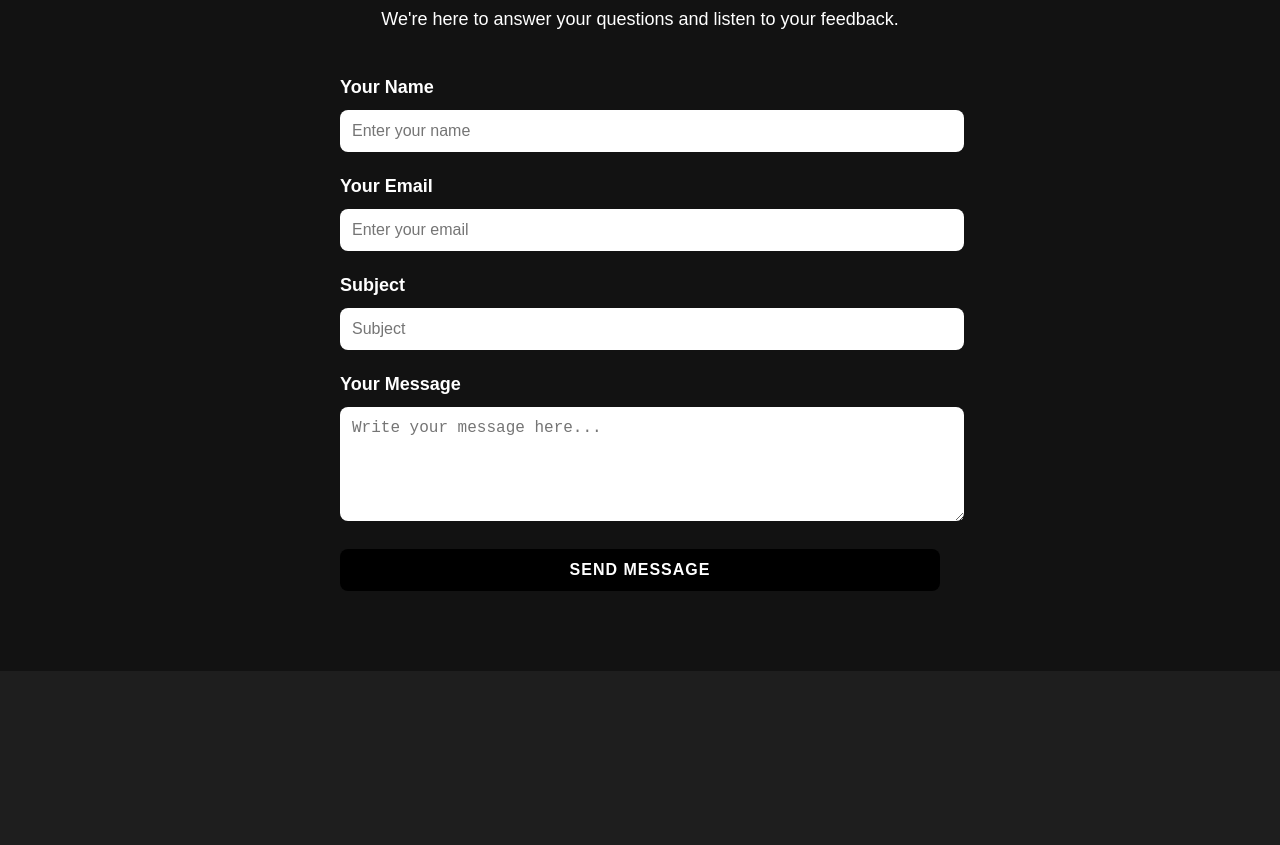
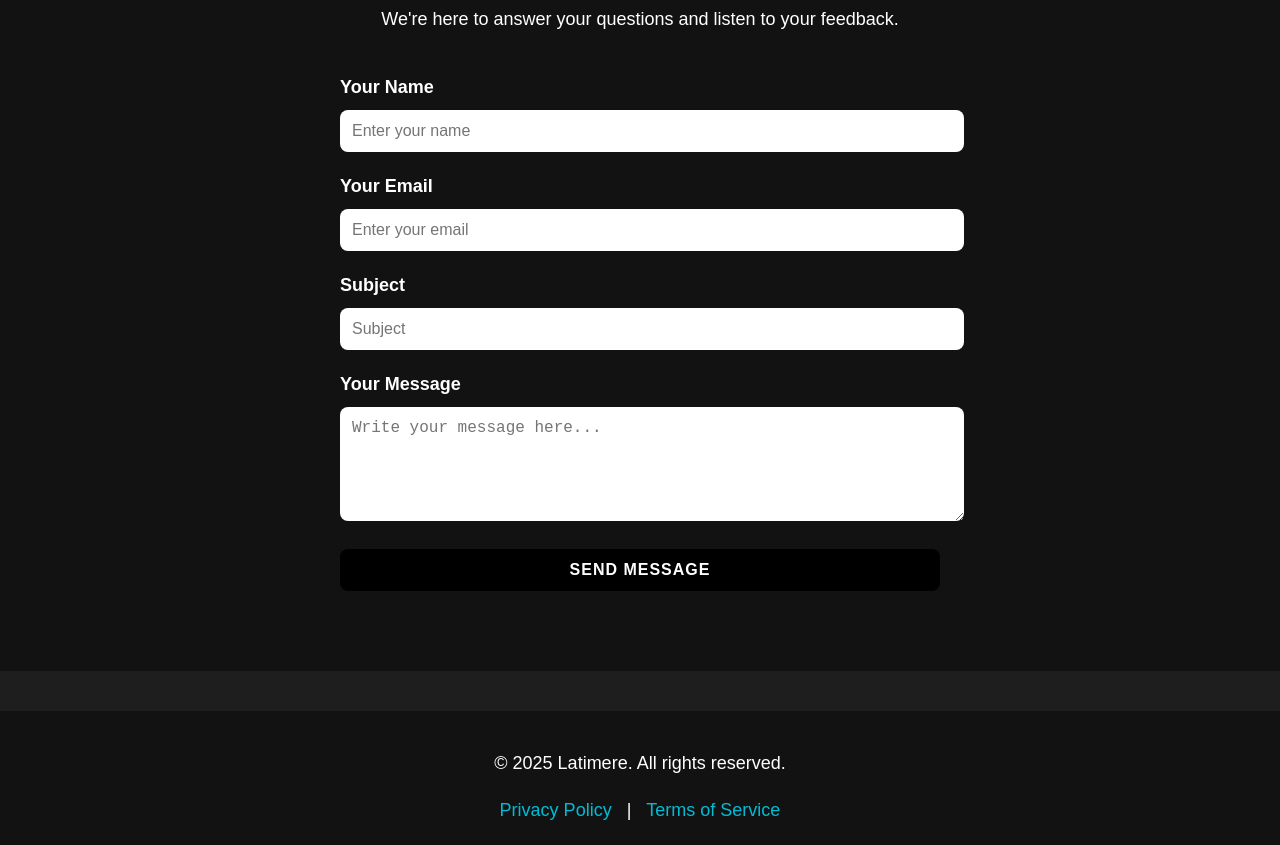
Before and after one commit to latimere1/latimere-website, a website: page contact.html in a window 1280 px wide. Shown: the part 256-1101 px from the top of the page. Before the commit the page ends 927 px from the top, so only its background shows below. Drawn offline with Linux system fonts and the light colour scheme.

Commit message:
Add files via upload

```diff
--- a/contact.html
+++ b/contact.html
@@ -79,6 +79,18 @@
       color: #00BCD4;
       text-decoration: none;
     }
+    .footer {
+      background-color: #121212;
+      color: white;
+      text-align: center;
+      padding: 20px;
+      margin-top: 40px;
+    }
+    .footer a {
+      color: #00BCD4;
+      text-decoration: none;
+      margin: 0 10px;
+    }
   </style>
 </head>
 <body>
@@ -122,6 +134,12 @@
     </div>
   </section>
 
+  <footer class="footer">
+    <p>&copy; 2025 Latimere. All rights reserved.</p>
+    <a href="privacy.html">Privacy Policy</a> |
+    <a href="terms.html">Terms of Service</a>
+  </footer>
+
   <script>
     document.addEventListener("DOMContentLoaded", function () {
       setTimeout(() => {
```
